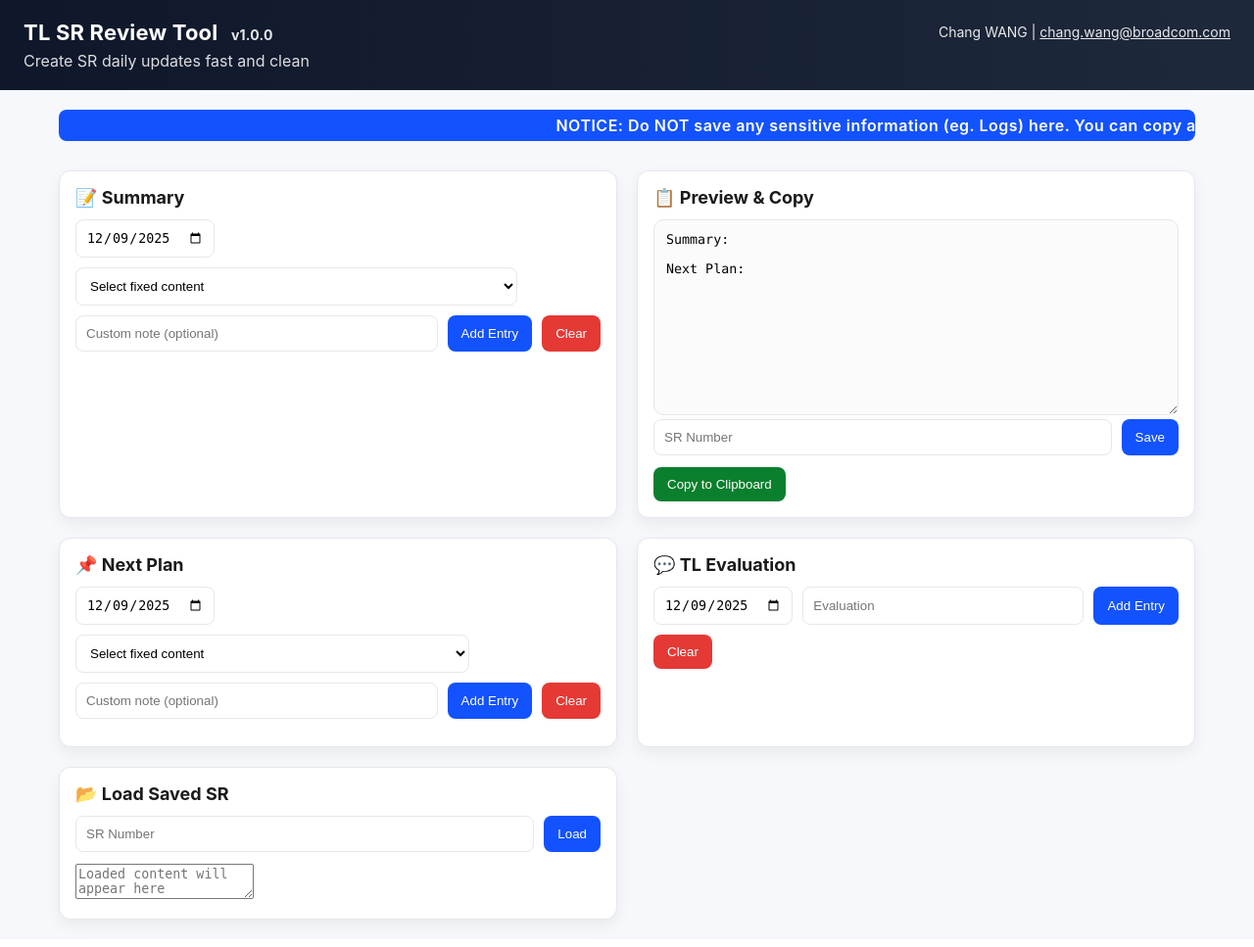
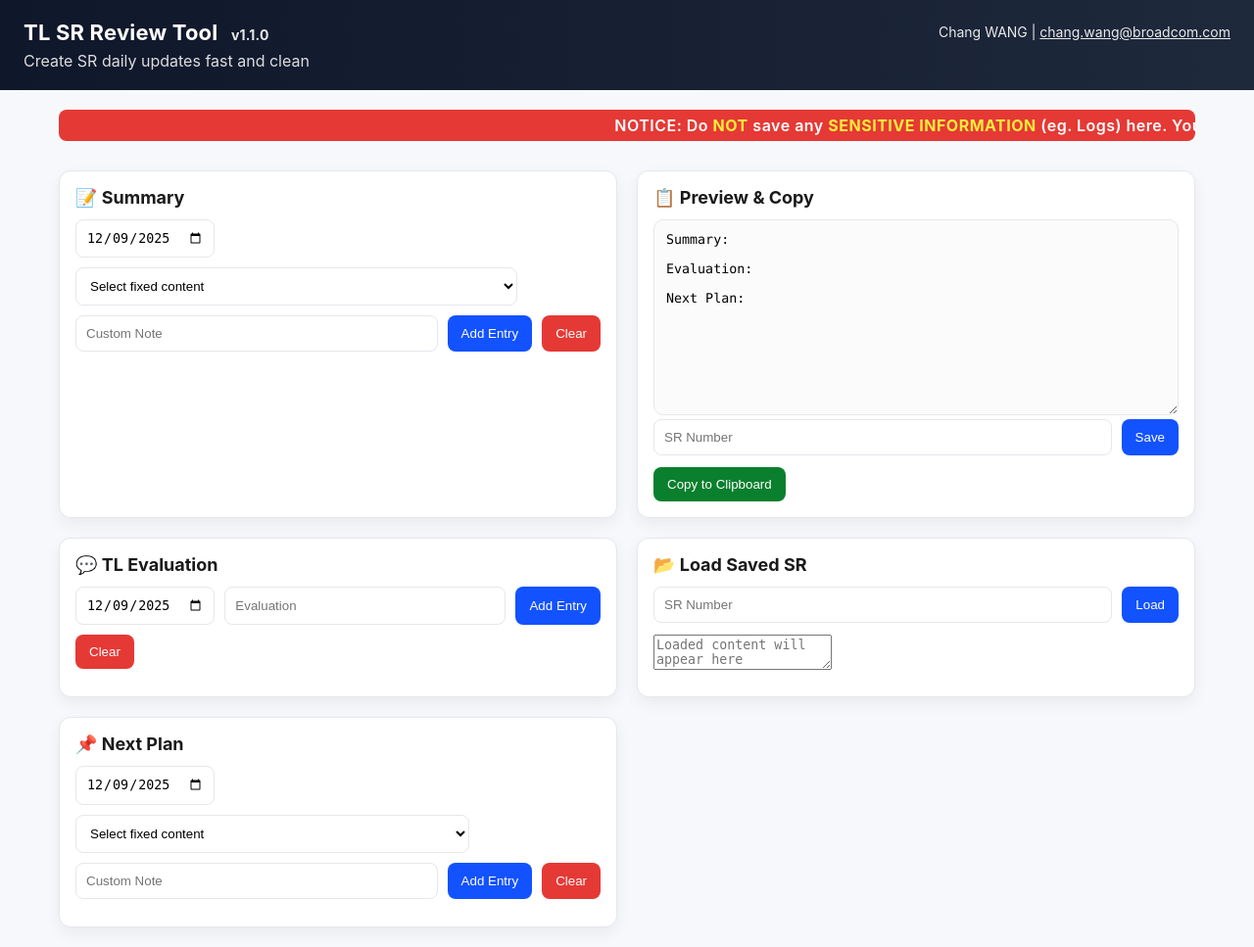
Before and after one commit to yxyj1919/311-vmw-tl-sr-review, a Flask app: page / in a window 1280 px wide. Shown: the whole page at 98% size. Run offline with Flask 3, Linux system fonts and the light colour scheme.

Commit message:
[Update] 20251209-Add new features

```diff
--- a/app/static/app.js
+++ b/app/static/app.js
@@ -57,6 +57,9 @@ function makeEntry(section,date,fixedText,custom){
 
 function formatLine(e){
   const c=(e.custom||"").trim();
+  if(e.section==="tlc"){
+    return c?`[${e.date}]- ${c}`:`[${e.date}]`;
+  }
   return c?`[${e.date}]- ${e.fixedText} ${c}`:`[${e.date}]- ${e.fixedText}`;
 }
 
@@ -140,13 +143,11 @@ function renderPreview(){
   parts.push("Summary:");
   if(sLines) parts.push(sLines);
   parts.push("");
+  parts.push("Evaluation: ");
+  if(tLines) parts.push(tLines);
+  parts.push("");
   parts.push("Next Plan:");
   if(nLines) parts.push(nLines);
-  if(tLines){
-    parts.push("");
-    parts.push("TL Evaluation:");
-    parts.push(tLines);
-  }
   const text=parts.join("\n").trim();
   document.getElementById("preview").value=text;
 }
--- a/app/static/styles.css
+++ b/app/static/styles.css
@@ -2,10 +2,11 @@
 :root{--bg:#f6f8fb;--text:#1a1a1a;--muted:#6b7280;--primary:#1352ff;--danger:#e53935;--success:#0a7f2d;--card:#ffffff;--border:#e5e7eb}
 html,body{margin:0;padding:0;font-family:-apple-system,BlinkMacSystemFont,Segoe UI,Roboto,Helvetica,Arial,sans-serif;color:var(--text);background:var(--bg)}
 .header{padding:20px 24px;background:linear-gradient(90deg,#0f172a,#1e293b);color:#fff}
-.notice{background:var(--primary);color:#fff;overflow:hidden}
+.notice{background:var(--danger);color:#fff;overflow:hidden}
 .container .notice{grid-column:1 / -1;margin-bottom:10px;border-radius:8px}
 .notice-scroll{display:inline-block;white-space:nowrap;padding:6px 24px;font-weight:600;letter-spacing:.5px;animation:marquee 24s linear infinite}
 @keyframes marquee{from{transform:translateX(100%)}to{transform:translateX(-100%)}}
+.notice .highlight{font-weight:700;color:#ffeb3b}
 .header-top{display:flex;justify-content:space-between;align-items:center}
 .header-meta{display:flex;flex-direction:column;gap:4px;align-items:flex-end;font-size:14px;opacity:.9}
 .meta-line{line-height:1.2}
--- a/app/templates/index.html
+++ b/app/templates/index.html
@@ -9,7 +9,7 @@
 <body>
   <header class="header">
     <div class="header-top">
-      <h1>TL SR Review Tool <span class="version-badge">v1.0.0</span></h1>
+      <h1>TL SR Review Tool <span class="version-badge">v1.1.0</span></h1>
       <div class="header-meta">
         <div class="meta-line">Chang WANG | <a href="mailto:chang.wang@broadcom.com">chang.wang@broadcom.com</a></div>
       </div>
@@ -18,13 +18,13 @@
   </header>
 
   <main class="container">
-    <div class="notice"><div class="notice-scroll">NOTICE: Do NOT save any sensitive information (eg. Logs) here. You can copy and paste the output to notepad and perfect it.</div></div>
+    <div class="notice"><div class="notice-scroll">NOTICE: Do <span class="highlight">NOT</span> save any <span class="highlight">SENSITIVE INFORMATION</span> (eg. Logs) here. You can copy and paste the output to a notepad and perfect it with logs.</div></div>
     <section class="panel" id="summary-section">
       <h2>📝 Summary</h2>
       <div class="controls">
         <input type="date" id="summary-date">
         <select id="summary-fixed"></select>
-        <input type="text" id="summary-custom" placeholder="Custom note (optional)">
+        <input type="text" id="summary-custom" placeholder="Custom Note">
         <button class="btn btn-primary" id="summary-add">Add Entry</button>
         <button class="btn btn-danger" id="summary-clear">Clear</button>
       </div>
@@ -40,18 +40,6 @@
       <div class="actions">
         <button class="btn btn-success" id="copy-btn">Copy to Clipboard</button>
       </div>
-    </section>
-
-    <section class="panel" id="next-section">
-      <h2>📌 Next Plan</h2>
-      <div class="controls">
-        <input type="date" id="next-date">
-        <select id="next-fixed"></select>
-        <input type="text" id="next-custom" placeholder="Custom note (optional)">
-        <button class="btn btn-primary" id="next-add">Add Entry</button>
-        <button class="btn btn-danger" id="next-clear">Clear</button>
-      </div>
-      <ul id="next-list" class="entry-list"></ul>
     </section>
 
     <section class="panel" id="tlc-section">
@@ -73,6 +61,18 @@
       </div>
       <textarea id="loaded-content" readonly placeholder="Loaded content will appear here"></textarea>
     </section>
+
+    <section class="panel" id="next-section">
+      <h2>📌 Next Plan</h2>
+      <div class="controls">
+        <input type="date" id="next-date">
+        <select id="next-fixed"></select>
+        <input type="text" id="next-custom" placeholder="Custom Note">
+        <button class="btn btn-primary" id="next-add">Add Entry</button>
+        <button class="btn btn-danger" id="next-clear">Clear</button>
+      </div>
+      <ul id="next-list" class="entry-list"></ul>
+    </section>
   </main>
 
   <script src="/static/app.js"></script>
```
